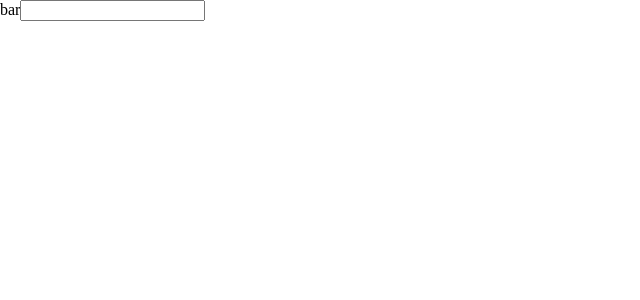
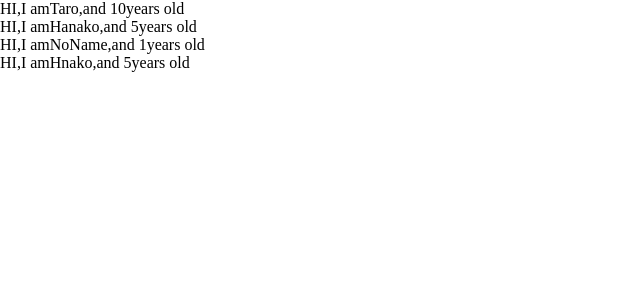
Before and after one commit to kazukikuu/udemy-react-redux-crud-app, a React (Create React App) app: page / in a window 1280 px wide. Shown: the top 300 px of the page, without its empty margins (0-640 px from the left). Built offline with nearby package versions, Linux system fonts and the light colour scheme.

Commit message:
learn props

```diff
--- a/src/App.js
+++ b/src/App.js
@@ -1,16 +1,43 @@
-import React, { Component } from 'react';
+import React, { } from 'react';
 
 
-class App extends Component {
-  render() {
-    return (
-      <React.Fragment>
-        <label htmlFor="bar">bar</label>
-        <input type="text" onChange={() => { console.log("I am clicked!") }} />
-      </React.Fragment>
+// class App extends Component {
+//   render() {
+//     return (
+//       <React.Fragment>
+//         <label htmlFor="bar">bar</label>
+//         <input type="text" onChange={() => { console.log("I am clicked!") }} />
+//       </React.Fragment>
 
-    )
-  }
+//     )
+//   }
+// }
+
+const App = () => {
+  const profiles = [
+    { name: "Taro", age: 10 },
+    { name: "Hanako", age: 5 },
+    { name: "NoName" },
+  ]
+  return (
+    <div>
+      {
+        profiles.map((profile, index) => {
+          return <User name={profile.name} age={profile.age} key={index} />
+        })
+      }
+
+      <User name={"Hnako"} age={5} />
+    </div>
+
+  )
+}
+
+const User = (props) => {
+  return <div>HI,I am{props.name},and {props.age}years old</div>
+}
+User.defaultProps = {
+  age: 1
 }
 
 export default App;
```
